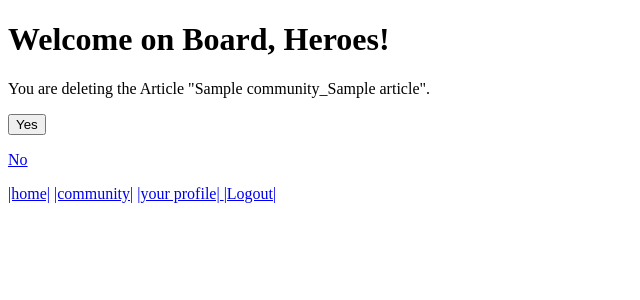
After one commit to josieFoo/FantasieBoard, a Django app: a page that uses fantasieboard/templates/delete_article.html in a window 1280 px wide. The commit adds this page. Shown: the top 300 px of the page, without its empty margins (0-640 px from the left). Run offline with Django 4.2, Linux system fonts and the light colour scheme; a user stored in the database is signed in; tables that the repository leaves empty hold one stand-in row (values such as "Sample post").

Commit message:
article write, edit, delete implemented without user restriction

```diff
--- a/fantasieboard/boards/models.py
+++ b/fantasieboard/boards/models.py
@@ -111,10 +111,10 @@ class Articles(models.Model):
 	rich_txt = models.TextField(max_length=400, blank=False, default=" ")
 
 	def get_absolute_url(self):
-		return reverse("community_detail", kwargs={"community_id": self.community_id})
+		return reverse('article_detail', kwargs={"community_id": self.community_id})
 
 	def __str__(self) -> str:
-		return f"{str(self.pk)}_{str(self.community_id)}_{str(self.title)}_{str(self.author_id)}"
+		return f"{str(self.community_id)}_{str(self.title)}"
 
 
 class Comments(models.Model):
--- a/fantasieboard/boards/views.py
+++ b/fantasieboard/boards/views.py
@@ -5,6 +5,7 @@ from django.contrib.auth.models import User
 from django.contrib.auth.forms import UserCreationForm
 from django.contrib.auth import authenticate, login, logout
 from django.contrib.auth.decorators import login_required
+from django.template import context
 
 # Create your views here.
 from .models import *
@@ -58,6 +59,8 @@ def article_view(request, article_pk, **kwargs):
 	"""
 
 	queryset =  Articles.objects.get(id = article_pk)
+	article_id = article_pk
+	community_id = queryset.community_id
 	# wir haben ein keyword argument x=y
 	# x ist das Feld, das wir zugreifen möchten.
 	# das y ist die variable, die wir von url bekommen hier z.B. 1
@@ -71,6 +74,8 @@ def article_view(request, article_pk, **kwargs):
 		"comments_num" : comments_count, # nicht angezeigt. Eventuell weiterverwendung möglich.
 		"likers": queryset_likes, # nicht angezeigt. Eventuell weiterverwendung möglich.
 		"likes": likes_count,
+		"article_pk": article_id,
+		"community_name": community_id,
 	}
 
 	return render(request, "article_detail.html", context)
@@ -161,13 +166,10 @@ def write_article(request, community_name, **kwargs):
 	"""
 
 	username = request.user
-	community_name = community_name
-	form = ArticleForm()
+	form = ArticleForm(initial={ 'community_id': community_name, 'author_id': username })
 
 	context={
 			'form': form,
-			'username': username,
-			'community_name': community_name,
 			}
 
 	if request.method == 'POST':
@@ -179,4 +181,42 @@ def write_article(request, community_name, **kwargs):
 			return redirect('community')
 			#return redirect('community_detail')
 			#return redirect('article_detail')
+			#return redirect(article_object.get_absolute_url())
+
 	return render(request, "write_article.html", context)
+
+@login_required(login_url='login')
+def edit_article(request, article_pk, **kwargs):
+	"""
+	rendert edit windows
+	"""
+
+	article = Articles.objects.get(id=article_pk)
+	form = ArticleForm(instance=article)
+	community = article.community_id
+
+	if request.method == 'POST':
+		form = ArticleForm(request.POST, instance=article)
+		if form.is_valid():
+			form.save()
+			return redirect('community') # redirect working not correctly
+
+	context = { 'form':form, 'article':article, 'community':community }
+
+	return render(request, 'write_article.html', context)
+
+@login_required(login_url='login')
+def delete_article(request, article_pk, **kwargs):
+	"""
+ 	assures whether the article should be deleted.
+	On confirm the article will be deleted.
+ 	"""
+
+	article = Articles.objects.get(id=article_pk)
+	if request.method == 'POST':
+		article.delete()
+		return redirect('/')
+
+
+	context = {'article': article}
+	return render(request, 'delete_article.html', context)
--- a/fantasieboard/fantasieboard/urls.py
+++ b/fantasieboard/fantasieboard/urls.py
@@ -21,9 +21,9 @@ urlpatterns = [
     path('admin/', admin.site.urls),
     path('', views.home_view, name='home'),
     path('community/', views.community_view, name='community'),
-    path('community/<str:community_name>',
+    path('community/<str:community_name>/',
          views.community_article, name='community_detail'),
-    path('community/<str:community_name>/<int:article_pk>',
+    path('community/<str:community_name>/<int:article_pk>/',
          views.article_view, name='article_detail'),
 
     path('profile/<str:username>', views.profile_view, name='profile'),
@@ -31,5 +31,8 @@ urlpatterns = [
     path('login/', views.login_view, name='login'),
     path('logout/', views.logout_view, name='logout'),
 
-    path('community/<str:community_name>/write/', views.write_article, name='write'),
+    path('community/<str:community_name>/write/', views.write_article, name='write_article'),
+    path('community/<str:community_name>/<int:article_pk>/edit/', views.edit_article, name='edit_article'),
+    path('community/<str:community_name>/<int:article_pk>/delete/', views.delete_article, name='delete_article'),
+
 ]
--- a/fantasieboard/templates/article_detail.html
+++ b/fantasieboard/templates/article_detail.html
@@ -11,8 +11,8 @@
 
 </ul>
 
-<a href="">|edit|</a>
-<a href="">|delete|</a>
+<a href="/community/{{ community_name }}/{{ article_pk }}/edit">|Edit|</a>
+<a href="/community/{{ community_name }}/{{ article_pk }}/delete">|Delete|</a>
 
 <h3>Comments</h3>
 <ul>
--- a/fantasieboard/templates/community_detail.html
+++ b/fantasieboard/templates/community_detail.html
@@ -12,6 +12,6 @@
 	{% endfor %}
 </ul>
 
-<a href="/community/{{ community_name }}/write">|write|</a>
+<a href="/community/{{ community_name }}/write">|Write|</a>
 
 {% endblock %}
--- /dev/null
+++ b/fantasieboard/templates/delete_article.html
@@ -0,0 +1,24 @@
+{% extends 'index.html' %}
+{% load static %}
+{% block content %}
+
+<p>You are deleting the Article "{{ article }}".</p>
+<form method="POST">
+	{% csrf_token %}
+	<input class="btn" type="Submit" name="Confirm" value="Yes">
+	<p></p>
+	<a class="btn" href="{% url 'community' %}" >No</a>
+</form>
+<!--<style>
+	.btn{
+		text-decoration: none;
+		font-size:2rem;
+		color:rgb(0, 0, 0);
+		padding:10px 20px 10px 20px;
+		margin:20px;
+		display:inline-block;
+		border-radius: 10px;
+		text-shadow: 0px -2px rgba(0, 0, 0, 0.44);
+		}
+</style> -->
+{% endblock %}
```
